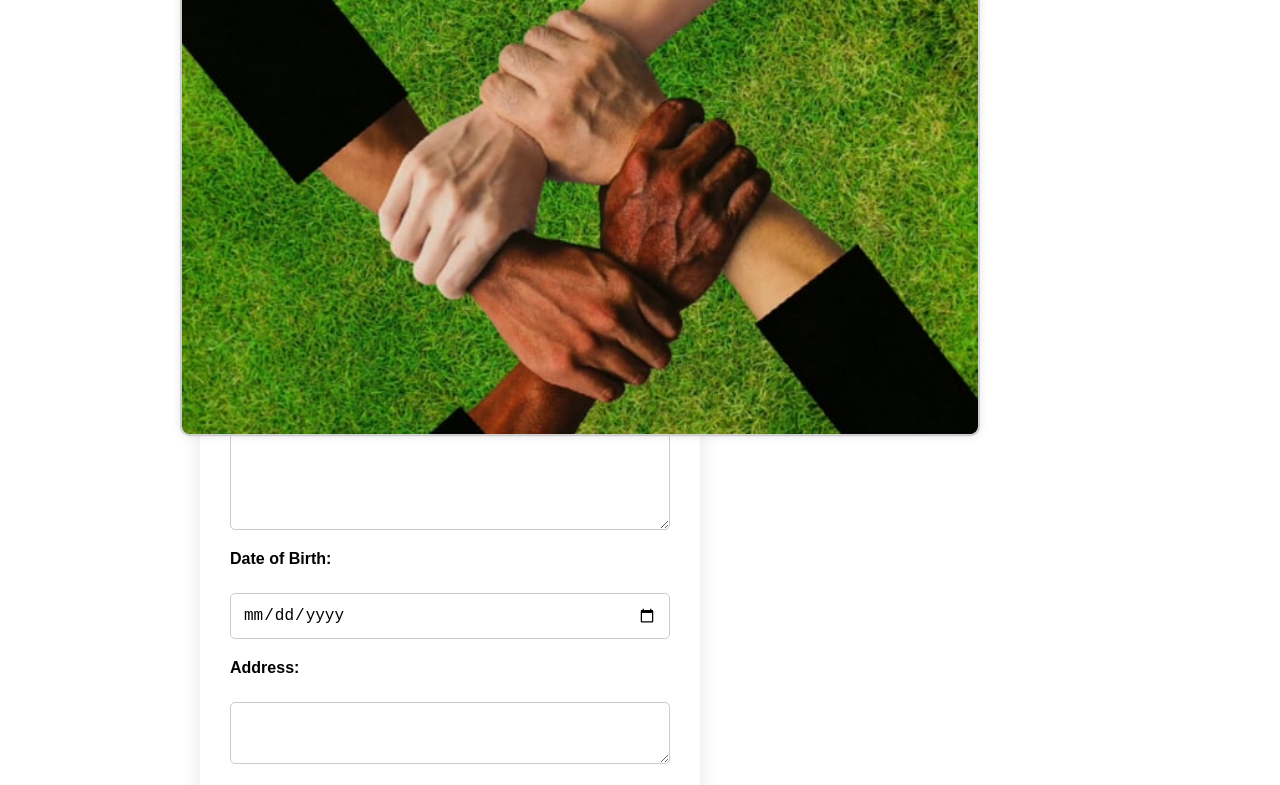
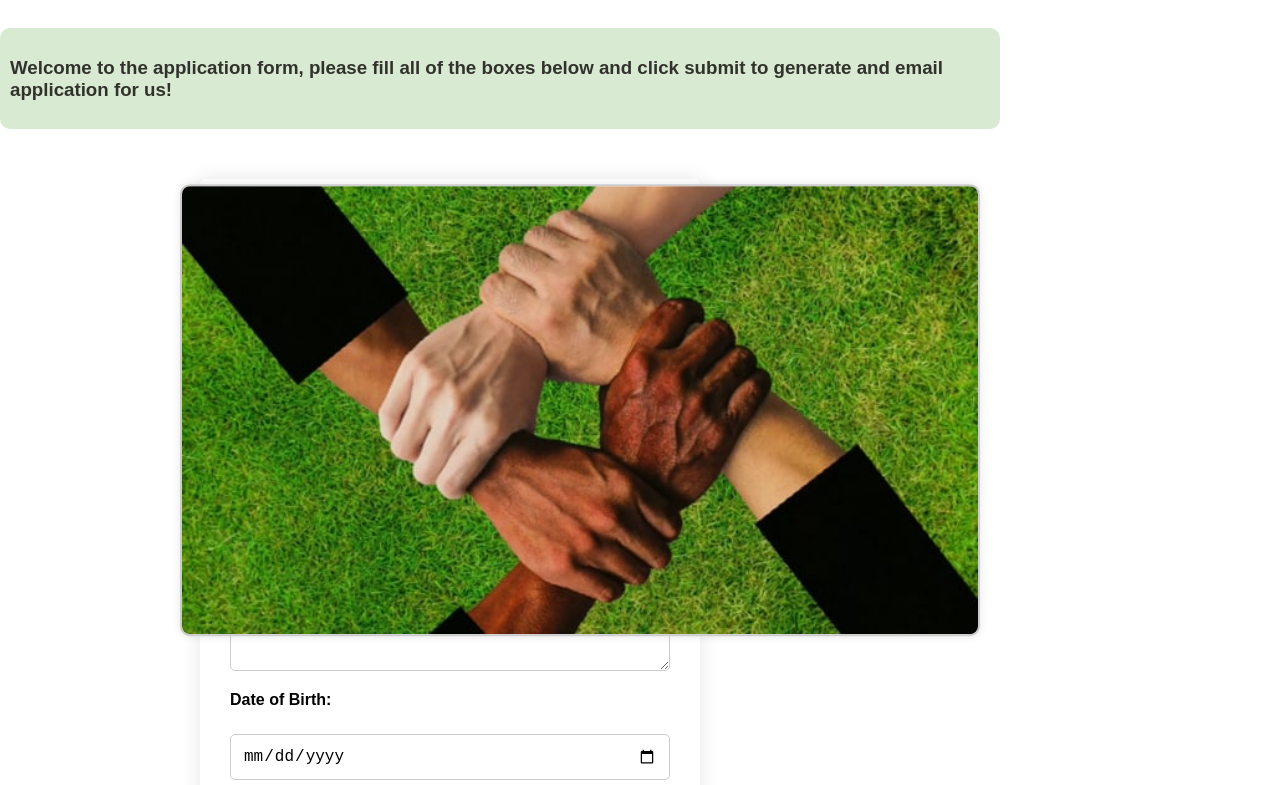
Before and after one commit to 22125786/22125786.github.io, a plain HTML site: page U6/apply.htm in a window 1280 px wide. Shown: the part 166-951 px from the top of the page. Drawn offline with Linux system fonts and the light colour scheme.

Commit message:
Add files via upload

```diff
--- a/U6/apply.htm
+++ b/U6/apply.htm
@@ -21,6 +21,13 @@
   <a href="index.htm">
     <img src="images/ictsolutionslogo.png" style="width:50%" alt="ICTSolutions Logo">
   </a>
+ </div>
+
+
+ <div class="sidecontent">
+
+<H3>Welcome to the application form, please fill all of the boxes below and click submit to generate and email application for us!</H3>
+
  </div>
 
 
@@ -51,7 +58,7 @@
         </form>
     </div>
 
-    <img class="side-image" src="images/handshake2.jpg" alt="Image of people handshaking">
+    <img class="side-image" src="images/handshake2.jpg" alt="Image of people handshaking" style="position: absolute; margin-top: 200px; margin-left: 200px;"">
 
 
 
```
